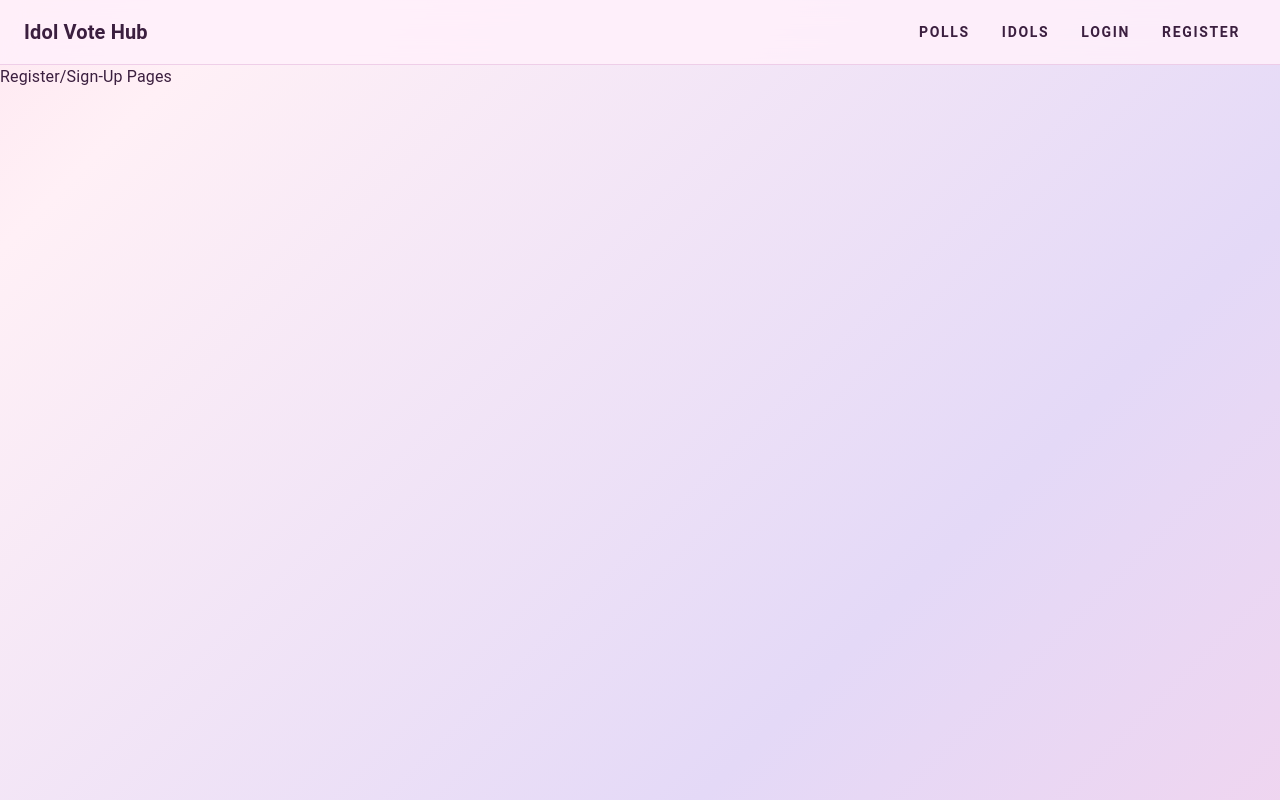
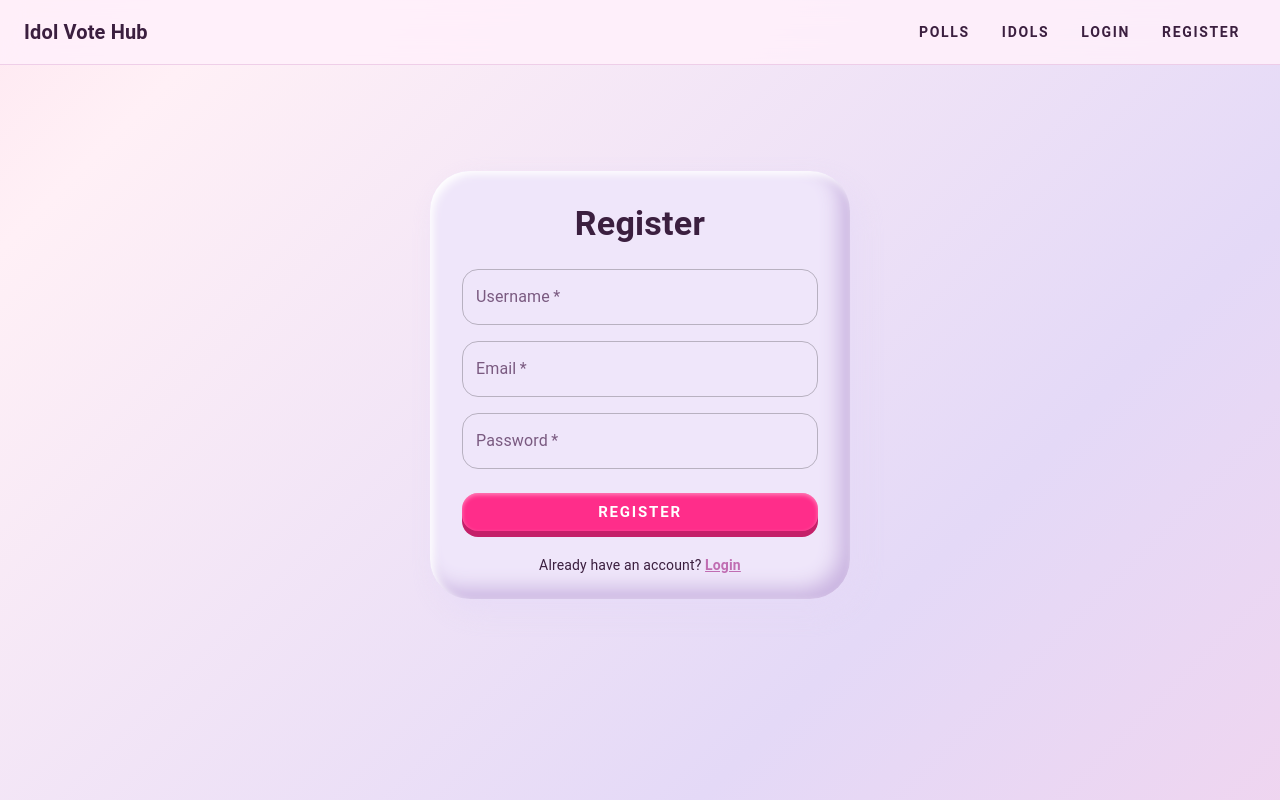
Before and after one commit to Chuan-dev086/K-pop-idol-voting-platform, a React app in the folder frontend/: page /register in a window 1280 px wide. Built offline with nearby package versions, Linux system fonts and the light colour scheme; no server answers; the HTML template or start-up script is replaced by a standard one.

Commit message:
feat(frontend):add register page with neumorphism card styling

```diff
--- /dev/null
+++ b/frontend/src/components/AuthLayout.jsx
@@ -0,0 +1,62 @@
+import { Box, Card, CardContent, Typography } from "@mui/material";
+
+const cardVariants = {
+  // Login：粉色 neumorphism
+  default: {
+    backgroundColor: "#fde8f0",
+    boxShadow: `
+      inset 4px 4px 8px #ffffff,
+      inset -10px -10px 20px #e0b3c5,
+      8px 12px 28px rgba(228, 217, 247, 0.6)
+    `,
+  },
+  // Register：紫色 neumorphism
+  register: {
+    backgroundColor: "#efe6fa",
+    boxShadow: `
+      inset 4px 4px 8px #ffffff,
+      inset -10px -10px 20px #c9b3e0,
+      8px 12px 28px rgba(228, 217, 247, 0.6)
+    `,
+  },
+};
+
+const AuthLayout = ({ title, children, variant = "default" }) => {
+  const cardStyle = cardVariants[variant] || cardVariants.default;
+
+  return (
+    <Box
+      sx={{
+        display: "flex",
+        justifyContent: "center",
+        alignItems: "center",
+        minHeight: "80vh",
+        p: 2,
+      }}
+    >
+      <Card
+        sx={{
+          width: "100%",
+          maxWidth: 420,
+          borderRadius: "40px",
+          border: "none",
+          backdropFilter: "none",
+          WebkitBackdropFilter: "none",
+          ...cardStyle,
+        }}
+      >
+        <CardContent sx={{ p: 4 }}>
+          <Typography
+            variant="h4"
+            sx={{ textAlign: "center", mb: 3, fontWeight: "bold" }}
+          >
+            {title}
+          </Typography>
+          {children}
+        </CardContent>
+      </Card>
+    </Box>
+  );
+};
+
+export default AuthLayout;
--- a/frontend/src/context/AuthContext.jsx
+++ b/frontend/src/context/AuthContext.jsx
@@ -29,8 +29,13 @@ export const AuthProvider = ({ children }) => {
     return user;
   };
 
+  const register = async (username, email, password) => {
+    const res = await api.post("/auth/register", { username, email, password });
+    return res.data;
+  };
+
   //   pack the object and set to provider
-  const value = { user, login, logout, setUser };
+  const value = { user, login, logout, setUser, register };
 
   //   return the value and render out the children
   return <AuthContext.Provider value={value}>{children}</AuthContext.Provider>;
--- a/frontend/src/pages/Login.jsx
+++ b/frontend/src/pages/Login.jsx
@@ -1,13 +1,7 @@
 import { useState } from "react";
 import { Link, useNavigate } from "react-router";
-import {
-  Box,
-  Card,
-  CardContent,
-  Typography,
-  TextField,
-  Button,
-} from "@mui/material";
+import { TextField, Button, Typography } from "@mui/material";
+import AuthLayout from "../components/AuthLayout";
 import { useSnackbar } from "notistack";
 import { useAuth } from "../context/AuthContext";
 
@@ -37,24 +31,7 @@ const Login = () => {
   };
 
   return (
-    <Box
-      sx={{
-        display: "flex",
-        justifyContent: "center",
-        alignItems: "center",
-        minHeight: "80vh",
-        p: 2,
-      }}
-    >
-      <Card sx={{ width: "100%", maxWidth: 420 }}>
-        <CardContent sx={{ p: 4 }}>
-          <Typography
-            variant="h4"
-            sx={{ textAlign: "center", mb: 3, fontWeight: "bold" }}
-          >
-            Login
-          </Typography>
-
+    <AuthLayout title="Login">
       <form onSubmit={handleSubmit}>
         <TextField
           label="Email"
@@ -83,6 +60,20 @@ const Login = () => {
           fullWidth
           disabled={loading}
           size="large"
+          sx={{
+            borderRadius: "16px",
+            boxShadow: `
+      0 6px 0 #c42069,
+      inset 0 2px 4px rgba(255, 255, 255, 0.4)
+    `,
+            "&:hover": {
+              boxShadow: `
+        0 4px 0 #c42069,
+        inset 0 2px 4px rgba(255, 255, 255, 0.4)
+      `,
+              transform: "translateY(2px)",
+            },
+          }}
         >
           {loading ? "Logging in..." : "Login"}
         </Button>
@@ -90,16 +81,11 @@ const Login = () => {
 
       <Typography sx={{ textAlign: "center", mt: 3 }} variant="body2">
         Don't have an account?{" "}
-            <Link
-              to="/register"
-              style={{ color: "#c06db2", fontWeight: "bold" }}
-            >
+        <Link to="/register" style={{ color: "#c06db2", fontWeight: "bold" }}>
           Register
         </Link>
       </Typography>
-        </CardContent>
-      </Card>
-    </Box>
+    </AuthLayout>
   );
 };
 
--- a/frontend/src/pages/Register.jsx
+++ b/frontend/src/pages/Register.jsx
@@ -1,5 +1,104 @@
+import { useState } from "react";
+import { Link, useNavigate } from "react-router";
+import { TextField, Button, Typography } from "@mui/material";
+import { useSnackbar } from "notistack";
+import { useAuth } from "../context/AuthContext";
+import AuthLayout from "../components/AuthLayout";
+
 const Register = () => {
-  return <div>Register/Sign-Up Pages </div>;
+  const [username, setUsername] = useState("");
+  const [email, setEmail] = useState("");
+  const [password, setPassword] = useState("");
+  const [loading, setLoading] = useState(false);
+
+  const { register } = useAuth();
+  const { enqueueSnackbar } = useSnackbar();
+  const navigate = useNavigate();
+
+  const handleSubmit = async (e) => {
+    e.preventDefault();
+    setLoading(true);
+
+    try {
+      await register(username, email, password);
+      enqueueSnackbar("Registration successful! Please login.", {
+        variant: "success",
+      });
+      navigate("/login");
+    } catch (error) {
+      const message = error.response?.data?.message || "Registration failed";
+      enqueueSnackbar(message, { variant: "error" });
+    } finally {
+      setLoading(false);
+    }
+  };
+
+  return (
+    <AuthLayout title="Register" variant="register">
+      <form onSubmit={handleSubmit}>
+        <TextField
+          label="Username"
+          fullWidth
+          required
+          value={username}
+          onChange={(e) => setUsername(e.target.value)}
+          sx={{ mb: 2 }}
+        />
+
+        <TextField
+          label="Email"
+          type="email"
+          fullWidth
+          required
+          value={email}
+          onChange={(e) => setEmail(e.target.value)}
+          sx={{ mb: 2 }}
+        />
+
+        <TextField
+          label="Password"
+          type="password"
+          fullWidth
+          required
+          value={password}
+          onChange={(e) => setPassword(e.target.value)}
+          sx={{ mb: 3 }}
+        />
+
+        <Button
+          type="submit"
+          variant="contained"
+          color="secondary"
+          fullWidth
+          disabled={loading}
+          size="large"
+          sx={{
+            borderRadius: "16px",
+            boxShadow: `
+      0 6px 0 #c42069,
+      inset 0 2px 4px rgba(255, 255, 255, 0.4)
+    `,
+            "&:hover": {
+              boxShadow: `
+        0 4px 0 #c42069,
+        inset 0 2px 4px rgba(255, 255, 255, 0.4)
+      `,
+              transform: "translateY(2px)",
+            },
+          }}
+        >
+          {loading ? "Registering..." : "Register"}
+        </Button>
+      </form>
+
+      <Typography sx={{ textAlign: "center", mt: 3 }} variant="body2">
+        Already have an account?{" "}
+        <Link to="/login" style={{ color: "#c06db2", fontWeight: "bold" }}>
+          Login
+        </Link>
+      </Typography>
+    </AuthLayout>
+  );
 };
 
 export default Register;
```
Lines whose indentation alone changed are shown as unchanged.
